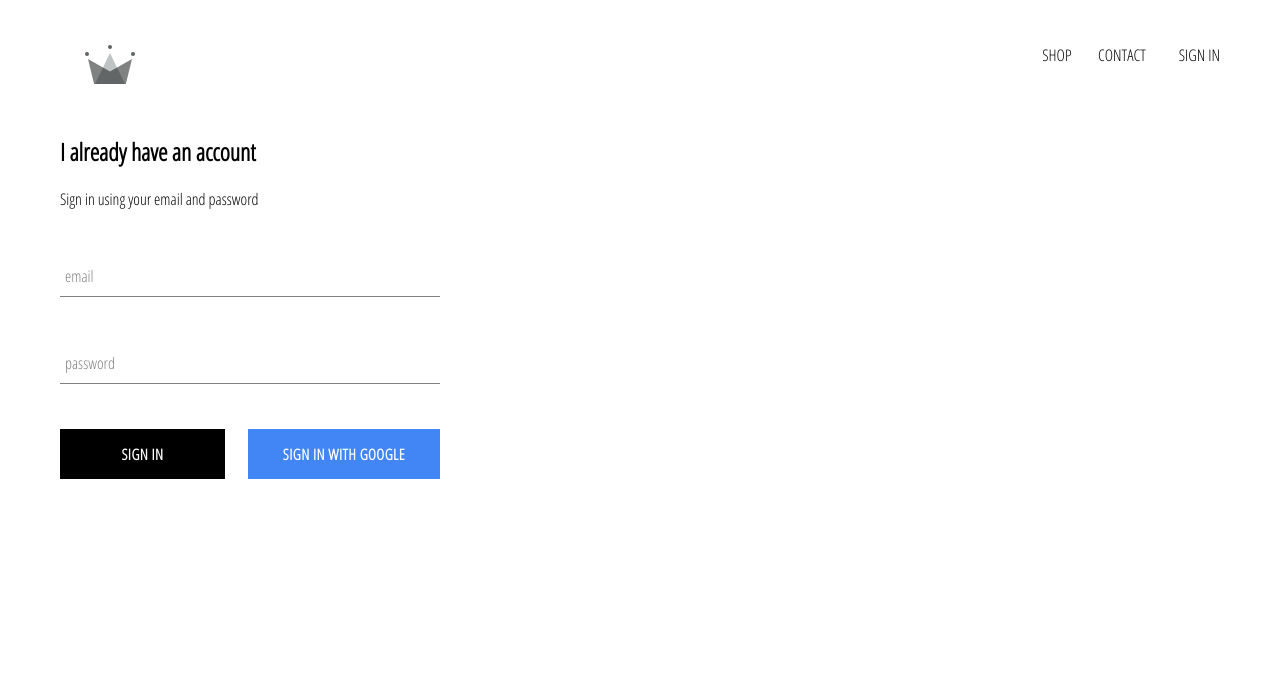
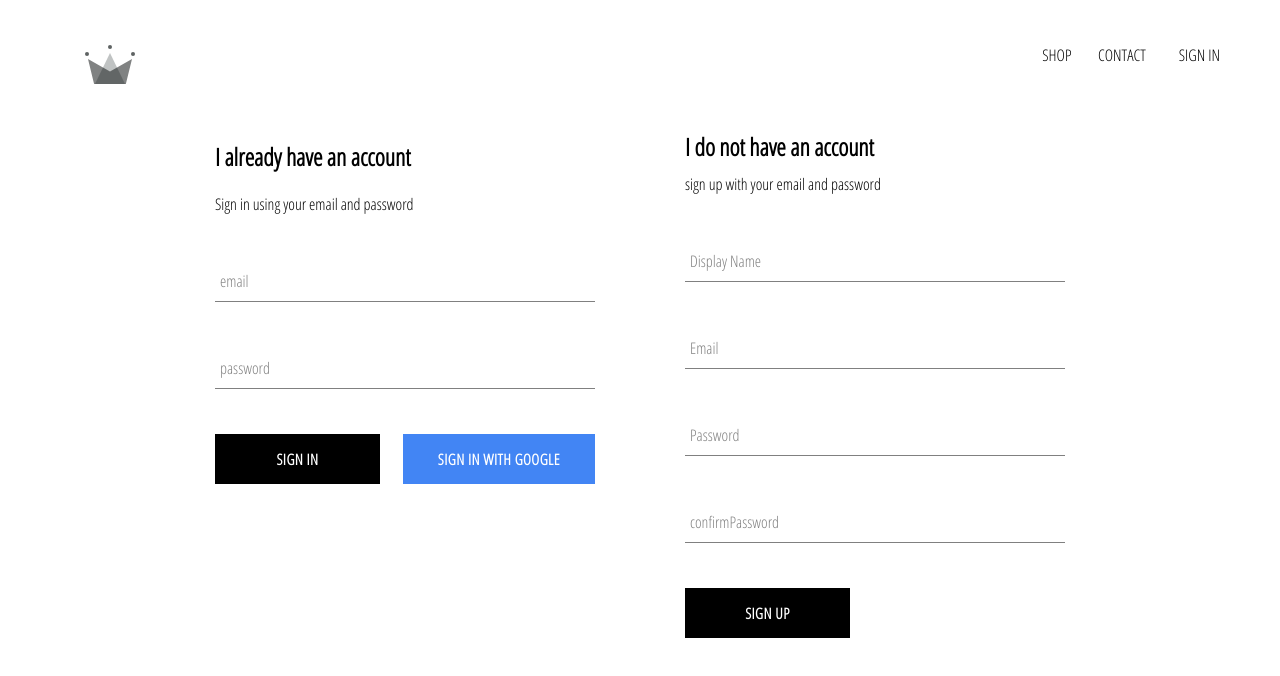
Before and after one commit to avilevant/crown-clothing, a React (Create React App) app: page /SignIn in a window 1280 px wide. Shown: the top 676 px of the page. Built offline with nearby package versions, Linux system fonts and the light colour scheme; no server answers.

Commit message:
add new firebase features with user registration

```diff
--- a/src/App.js
+++ b/src/App.js
@@ -5,7 +5,7 @@
 import ShopPage from './pages/shop/shop';
 import Header from './components/header/header';
 import SignInSignUp from './pages/sign-in-sign-up/sign-in-sign-up';
-import { auth} from './firebase/firebase.utils';
+import { auth, createUserProfileDocument} from './firebase/firebase.utils';
 
 
 
@@ -20,14 +20,27 @@
     unsubscribeFromAuth = null;
 
     componentDidMount(){
-        this.unsubscribeFromAuth = auth.onAuthStateChanged(user=> {
-            this.setState({currentUser: user});
+        this.unsubscribeFromAuth = auth.onAuthStateChanged(async userAuth=> {
+           if(userAuth){
 
-            console.log(user)
+             const userRef= await  createUserProfileDocument(userAuth);
+             userRef.onSnapshot(snapShot=>{
+                 this.setState({
+                     currentUser:{
+                         id: snapShot.id,...snapShot.data()
+                     }
+                 });
+             }
+
+             )
+           }
+           else{
+               this.setState({currentUser:userAuth});
+           }
         }
 
         )
-    }
+    };
 
     componentWillUnmount(){
         this.unsubscribeFromAuth();
--- a/src/components/form-input/form-input.jsx
+++ b/src/components/form-input/form-input.jsx
@@ -5,7 +5,7 @@
 <div className='group'>
     <input className='form-input' onChange={handleChange} {...otherprops}/>
     {label ?(
-        <label className={`form-input-label ${otherprops.value.length} ? 'shrink' : ''`}>{label} </label>):null}
+        <label className={` form-input-label  ${otherprops.value.length ? 'shrink' : ''}`}>{label} </label>):(null)}
 </div>
 )
 
--- a/src/components/header/header.jsx
+++ b/src/components/header/header.jsx
@@ -12,7 +12,7 @@
   {currentUser
     ?
       ( <div className = 'header header__user'>
-     `you are signed in as  {currentUser.email}`
+     `you are signed in as  {currentUser.displayName}`
       </div>)
     :
       ( <div className = 'header header__user'>
--- /dev/null
+++ b/src/components/sign-up/sign-up.jsx
@@ -0,0 +1,101 @@
+import React from 'react';
+import FormInput from '../form-input/form-input';
+import {auth, createUserProfileDocument } from '../../firebase/firebase.utils';
+import CustomButton from '../custom-button/custom-button';
+import './sign-up.scss';
+
+class SignUp extends React.Component{
+    constructor(){
+        super()
+        this.state = {
+            displayName: '',
+            email:'',
+            password:'',
+            confirmPassword:''
+        }
+
+    }
+
+    handleSubmit = async event =>{
+        event.preventDefault();
+
+        const {displayName, email, password, confirmPassword} = this.state;
+
+        if(password!==confirmPassword){
+            alert(`passwords don't match`);
+            return;
+        }
+
+        try{
+            const{user}= await auth.createUserWithEmailAndPassword(email, password);
+            await createUserProfileDocument(user, {displayName});
+
+            this.setState({
+                displayName: '',
+                email:'',
+                password:'',
+                confirmPassword:''
+            })
+        }catch(error){
+            prompt(error);
+        }
+    }
+
+    handleChange = event =>{
+        const {name, value} = event.target;
+        this.setState({[name] : value})
+    }
+
+    render(){
+        const {displayName, email, password, confirmPassword} = this.state;
+
+        return(
+            <div className='sign-up'>
+            <h2 className='title'>I do not have an account </h2>
+            <span>sign up with your email and password</span>
+            <form className='sign-up-form' onSubmit={this.handleSubmit} >
+                <FormInput
+                type='text'
+                name='displayName'
+                value={displayName}
+                onChange={this.handleChange}
+                label='Display Name'
+                required
+                />
+                <FormInput
+                type='email'
+                name='email'
+                value={email}
+                onChange={this.handleChange}
+                label='Email'
+                required
+                />
+
+                <FormInput
+                type='password'
+                name='password'
+                value={password}
+                onChange={this.handleChange}
+                label='Password'
+                required
+                />
+
+                <FormInput
+                type='password'
+                name='confirmPassword'
+                value={confirmPassword}
+                onChange={this.handleChange}
+                label='confirmPassword'
+                required
+                />
+
+
+                <CustomButton type='submit'>SIGN UP</CustomButton>
+            </form>
+
+            </div>
+        )
+    }
+}
+
+export default SignUp;
--- /dev/null
+++ b/src/components/sign-up/sign-up.scss
@@ -0,0 +1,8 @@
+.sign-up {
+    width: 380px;
+    display: flex;
+    flex-direction: column;
+    .title {
+        margin: 10px 0;
+    }
+}
--- a/src/firebase/firebase.utils.js
+++ b/src/firebase/firebase.utils.js
@@ -1,6 +1,7 @@
-import firebase, { initializeApp } from 'firebase/app';
+import firebase from 'firebase/app';
 import 'firebase/firestore';
 import 'firebase/auth';
+
 
 const config = {
     apiKey: "AIzaSyCbnQwnEp7-I-1mGdAq7qzI-GDg9V_WDR0",
@@ -13,6 +14,34 @@
     measurementId: "G-9E9YPDV7G0"
 };
 
+export const createUserProfileDocument = async(userAuth, additionalData) => {
+    if (!userAuth) return;
+
+
+
+    const userRef = firestore.doc(`users/${userAuth.uid}`);
+
+    const snapShot = await userRef.get();
+
+    if (!snapShot.exists) {
+        const { displayName, email } = userAuth;
+        const createdAt = new Date();
+
+        try {
+            await userRef.set({
+                displayName,
+                email,
+                createdAt,
+                ...additionalData
+            })
+        } catch (error) {
+            console.log('error creating user', error.message)
+        }
+
+    }
+    return userRef;
+}
+
 firebase.initializeApp(config);
 
 export const auth = firebase.auth();
--- a/src/pages/sign-in-sign-up/sign-in-sign-up.jsx
+++ b/src/pages/sign-in-sign-up/sign-in-sign-up.jsx
@@ -1,12 +1,13 @@
 import React from 'react';
 import SignIn from '../../components/sign-in/sign-in';
 import './sign-in-sign-up.scss';
+import SignUp from '../../components/sign-up/sign-up';
 
 
 const SignInSignUp = () => (
-    <div>
-
+    <div className='sign-in-sign-up'>
     <SignIn />
+    <SignUp/>
     </div>
 )
 
--- a/src/pages/sign-in-sign-up/sign-in-sign-up.scss
+++ b/src/pages/sign-in-sign-up/sign-in-sign-up.scss
@@ -0,0 +1,6 @@
+.sign-in-sign-up {
+    width: 850px;
+    display: flex;
+    justify-content: space-between;
+    margin: 30px auto;
+}
```
